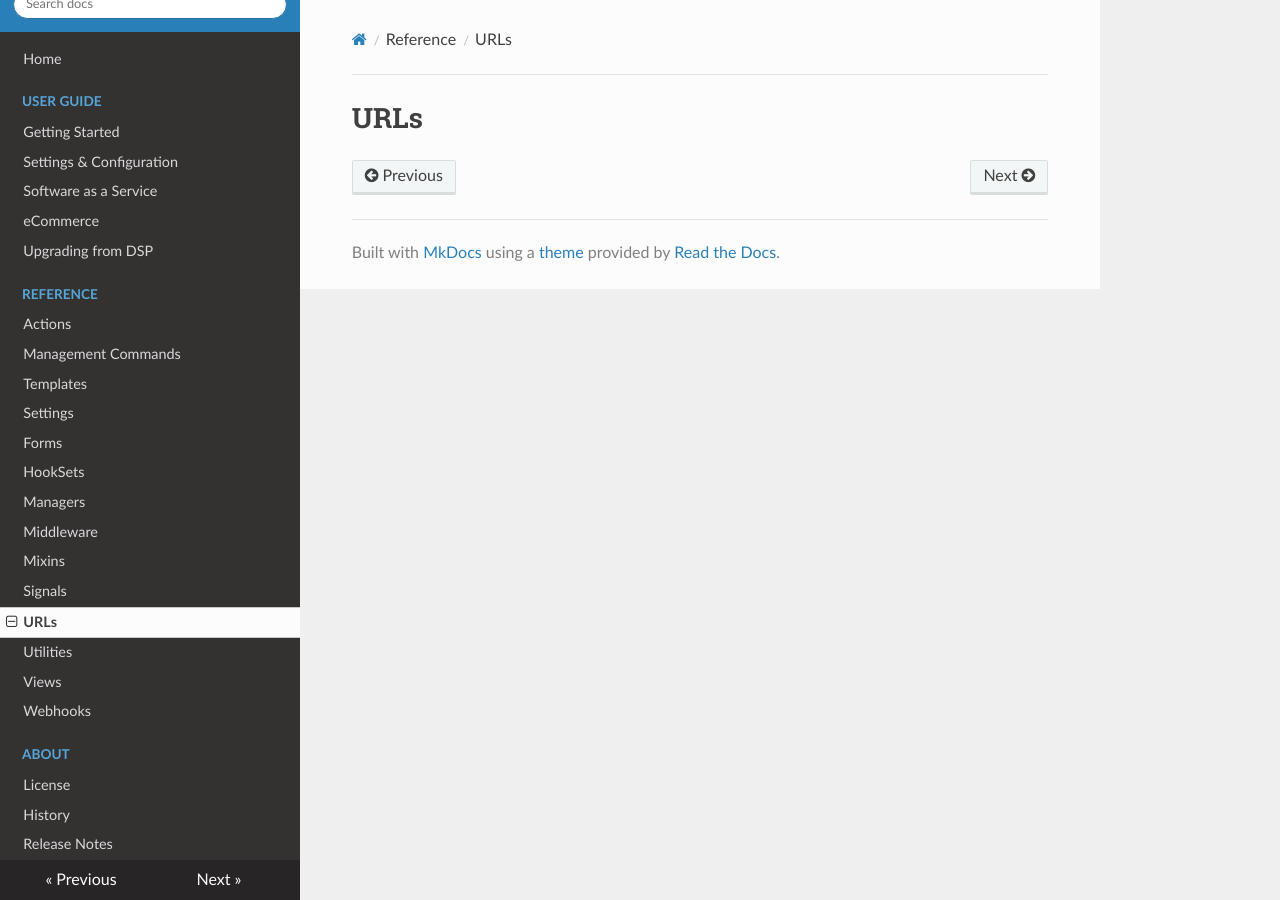
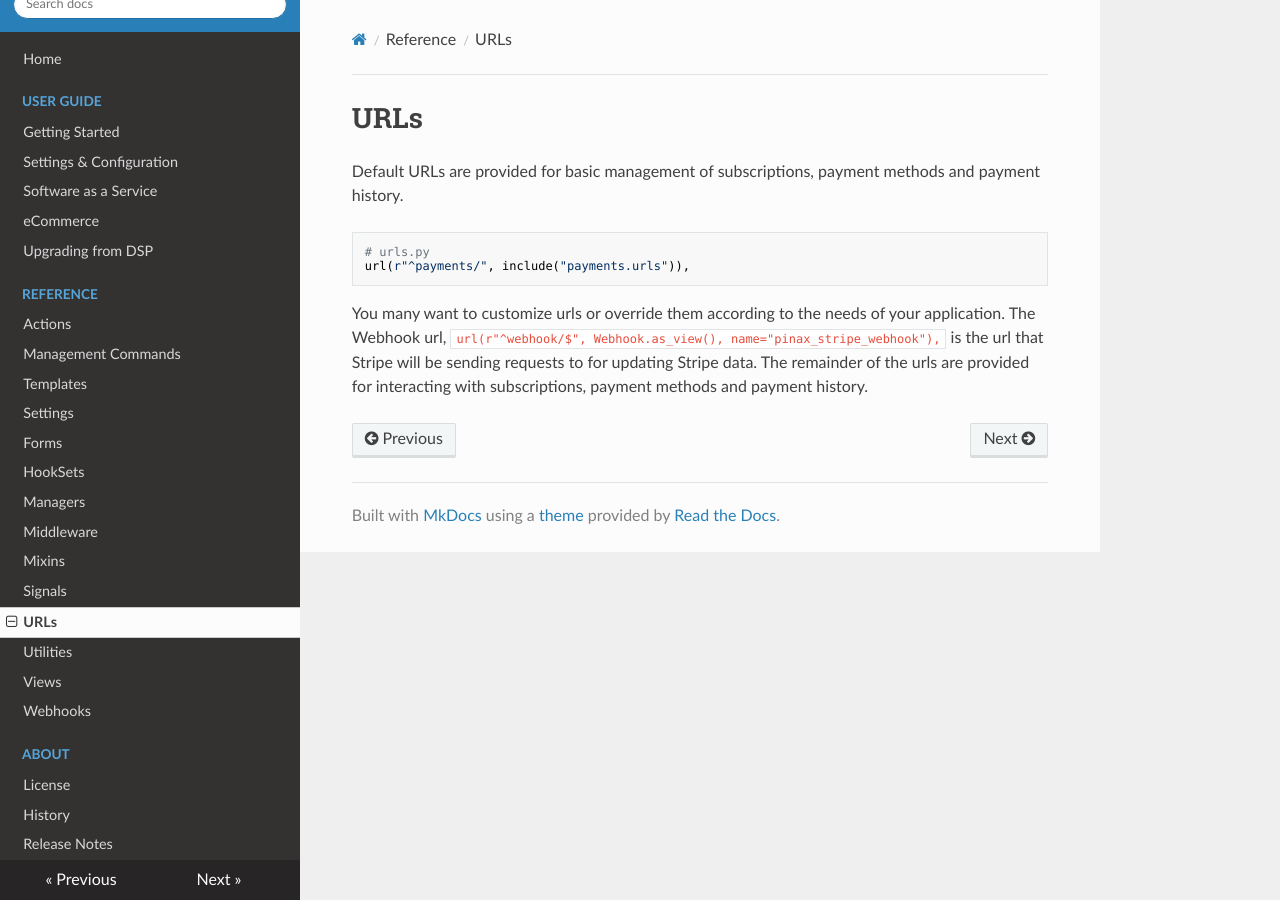
Before and after one commit to pinax/pinax-stripe-light, an MkDocs documentation site: the page built from docs/reference/urls.md, in a window 1280 px wide. Built offline with MkDocs 1.6.1, drawn with Linux system fonts in a browser that asks for light colours; nearby versions of some CDN libraries; old or Windows-style settings are respelled for this version of MkDocs.

Commit message:
URL documentation

````diff
--- a/docs/reference/urls.md
+++ b/docs/reference/urls.md
@@ -1 +1,13 @@
 # URLs
+
+Default URLs are provided for basic management of subscriptions, payment methods and payment history.
+
+```
+# urls.py
+url(r"^payments/", include("payments.urls")),
+```
+
+You many want to customize urls or override them according to the needs of your application.
+The Webhook url, `url(r"^webhook/$", Webhook.as_view(), name="pinax_stripe_webhook"),` is the url
+that Stripe will be sending requests to for updating Stripe data.  The remainder of the urls
+are provided for interacting with subscriptions, payment methods and payment history.
````
